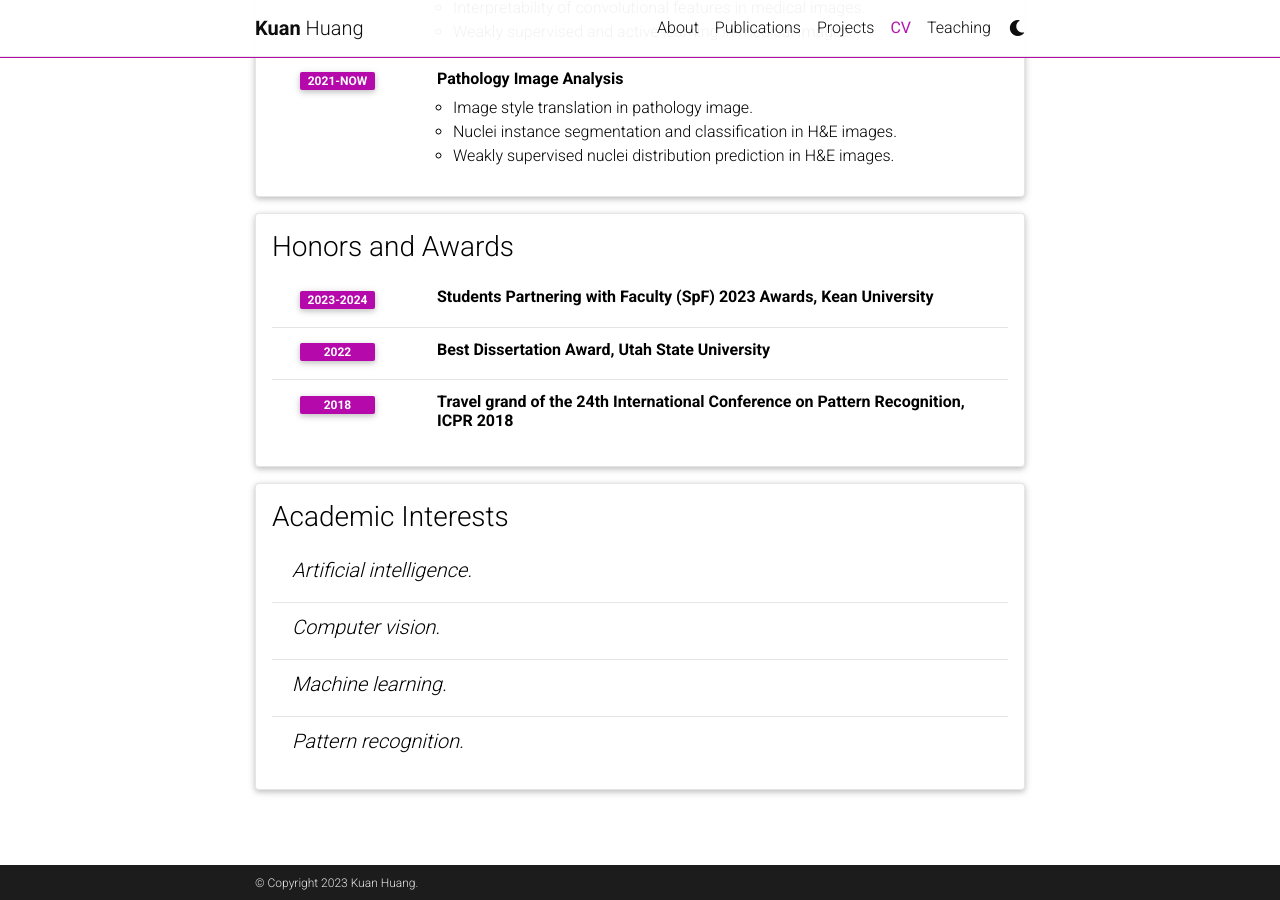
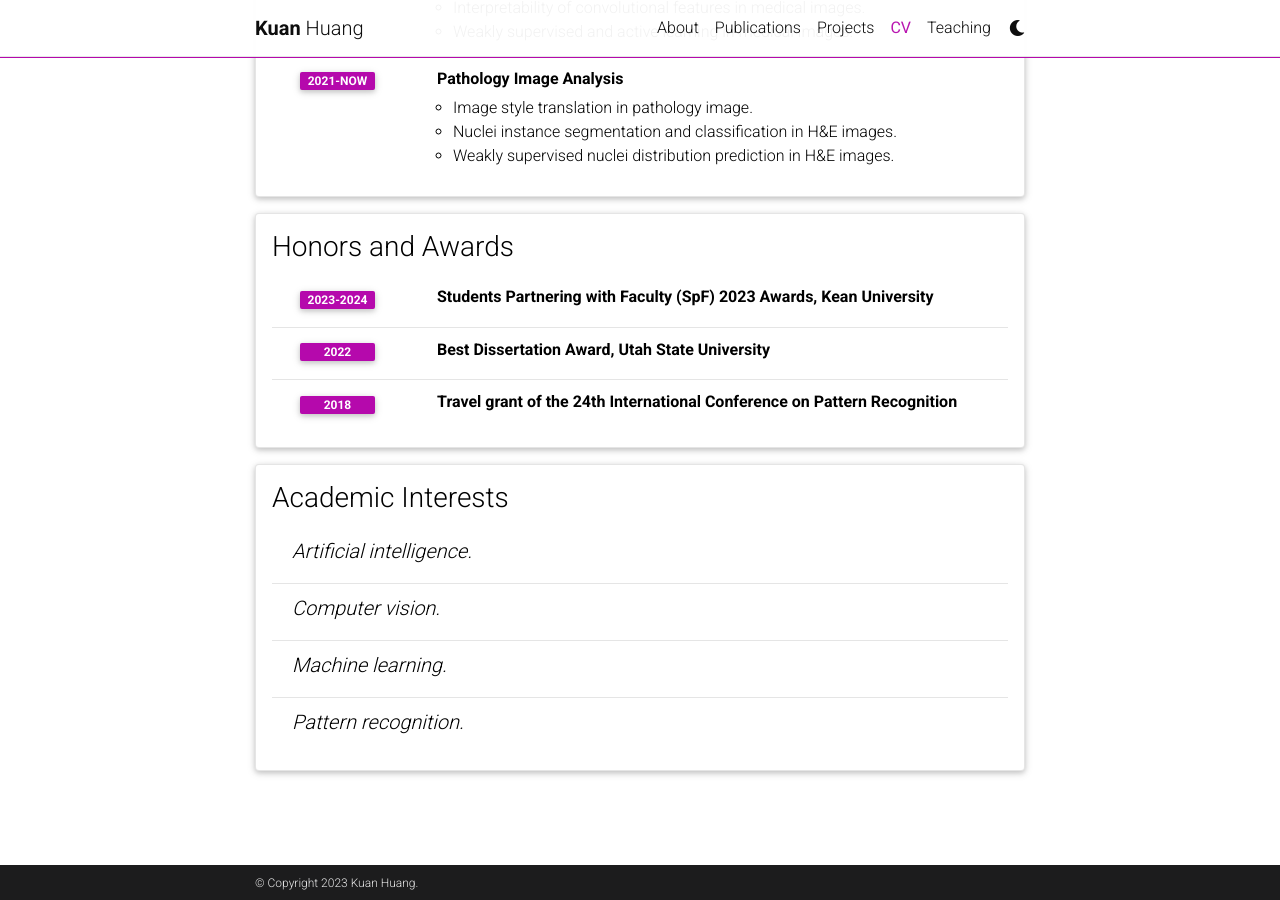
Before and after one commit to kuanhuang0624/kuanhuang0624.github.io, a Jekyll site: the page built from _pages/cv.md, in a window 1280 px wide and 900 px high, scrolled down 1344 px. Built offline with Jekyll 4.4.1, drawn with Linux system fonts in a browser that asks for light colours; comment, search, counter and statistics services are not loaded; a style sheet for code colours, icons or effects is not loaded.

Commit message:
modify cv

```diff
--- a/_data/cv.yml
+++ b/_data/cv.yml
@@ -67,7 +67,7 @@
       year: 2023-2024
     - title: Best Dissertation Award, Utah State University
       year: 2022
-    - title: Travel grand of the 24th International Conference on Pattern Recognition, ICPR 2018
+    - title: Travel grant of the 24th International Conference on Pattern Recognition
       year: 2018
 
 - title: Academic Interests
```
Also changed, not shown: 1 other file.
